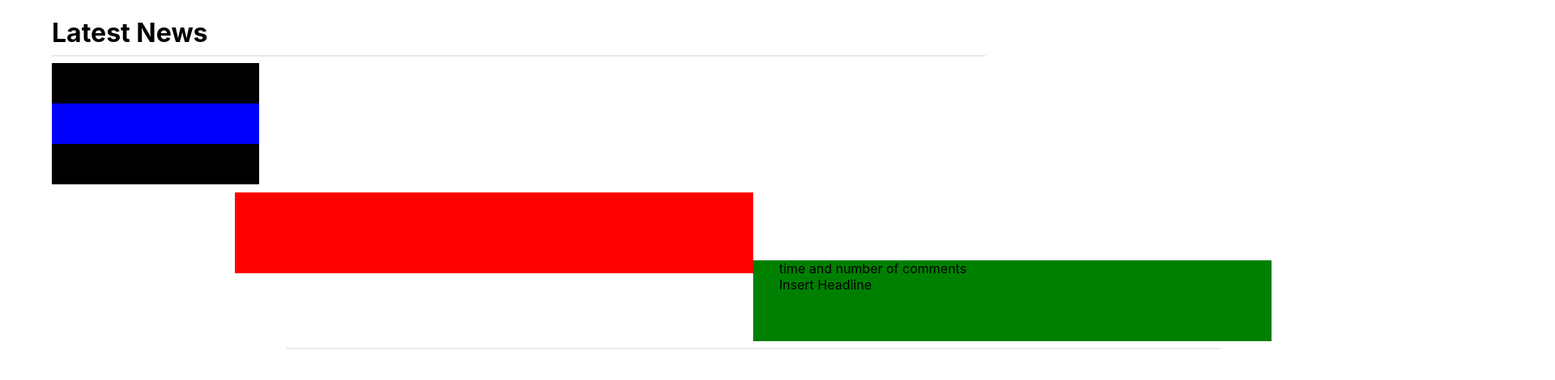
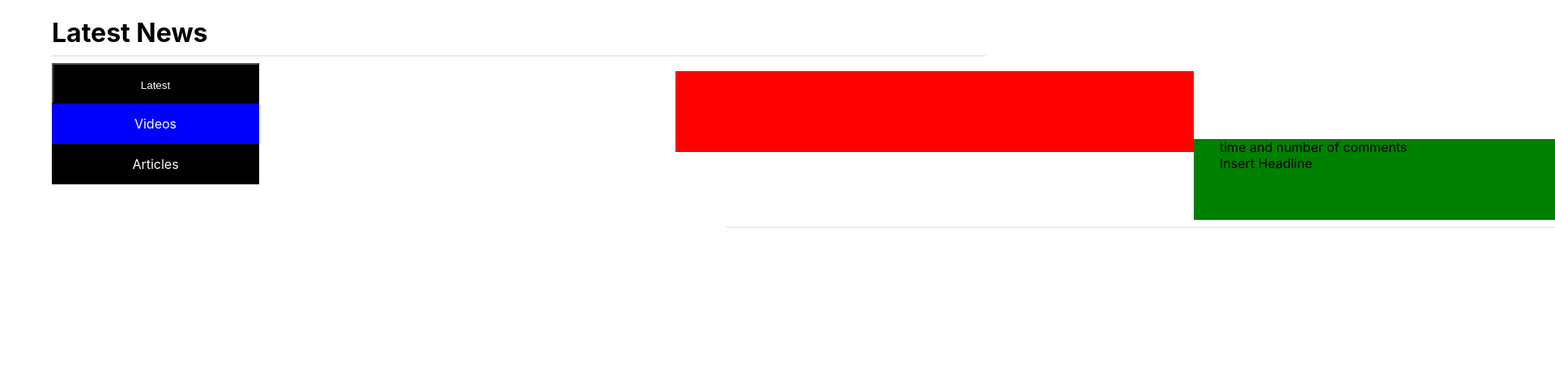
Before and after one commit to wboeker/codefoo2019frontend, a React (Create React App) app in the folder codefoof/: page / in a window 1280 px wide. Shown: the top 470 px of the page at 81% size, 1920 px wide, since content can reach past the window. Built offline with nearby package versions, Linux system fonts and the light colour scheme.

Commit message:
made news inline, caused other problems

```diff
--- a/codefoof/src/Article/Article.css
+++ b/codefoof/src/Article/Article.css
@@ -1,6 +1,9 @@
 .wrap{
-  float:right;
-  width:80%;
+  height: 150px;
+  width:78%;
+  margin-left: 25%;
+  display: inline-block;
+  float: right;
 }
 
 .articleBox {
--- a/codefoof/src/News/News.css
+++ b/codefoof/src/News/News.css
@@ -0,0 +1,4 @@
+.newsBox {
+  display: inline-block;
+  height: 100%
+}
--- a/codefoof/src/News/News.jsx
+++ b/codefoof/src/News/News.jsx
@@ -15,7 +15,7 @@ class News extends Component{
 
   render(props){
       return(
-        <div>
+        <div className="newsBox">
           <div>
             {this.state.articles.map(function(d, idx){
                return (<div key={idx}>{d.name}</div>)
--- a/codefoof/src/SideNav/SideNav.css
+++ b/codefoof/src/SideNav/SideNav.css
@@ -4,11 +4,14 @@
   width:20%;
   height: 150px;
   background-color: blue;
+  display: inline-block;
 }
 
 .latestBox{
+  width:100%;
   height:50px;
   background-color: black;
+  vertical-align: middle;
 }
 
 .videosBox{
@@ -19,3 +22,17 @@
   height:50px;
   background-color: black;
 }
+
+.navButton{
+  color: white;
+}
+
+.latestBox:hover, .videosBox:hover, .articlesBox:hover{
+  opacity: 0.8;
+}
+
+p {
+  margin: 0;
+  padding: 0;
+  line-height:50px;
+}
--- a/codefoof/src/SideNav/SideNav.jsx
+++ b/codefoof/src/SideNav/SideNav.jsx
@@ -3,14 +3,21 @@ import './SideNav.css';
 import PropTypes from 'prop-types';
 
 class SideNav extends Component{
+  helper(){
+    alert("infunction");
+  }
+
   render(props){
       return(
         <div className="sidebar">
-          <div className="latestBox">
-          </div>
+          <button className="latestBox" onClick="helper()">
+            <p className="navButton">Latest</p>
+          </button>
           <div className="videosBox">
+            <p className="navButton">Videos</p>
           </div>
           <div className="articlesBox">
+            <p className="navButton">Articles</p>
           </div>
         </div>
       )
```
